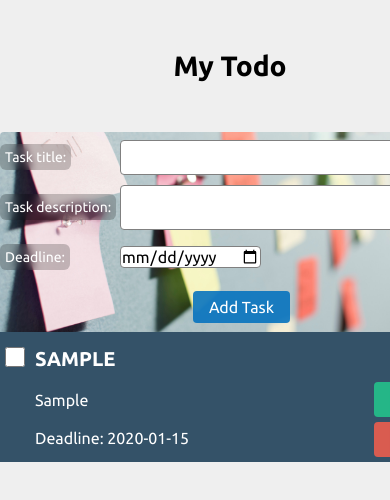
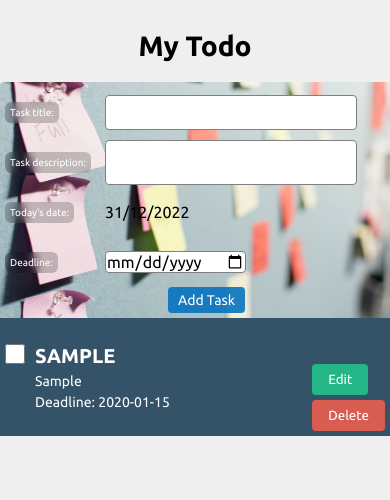
Before and after one commit to rodVieira021/react_myTodo, a React (Create React App) app: page / in a window 390 px wide. Both pictures are taken after typing "Sample", "Sample", "2020-01-15" into the empty fields and a click on the button "Add Task". Shown: the top 500 px of the page. Built offline with nearby package versions, Linux system fonts and the light colour scheme.

Commit message:
mediasFixed

```diff
--- a/src/App.css
+++ b/src/App.css
@@ -30,7 +30,7 @@
 }
 
 .container {
-  width: 1200px;
+  max-width: 1200px;
   margin: 0 auto;
   text-align: center;
 }
@@ -51,8 +51,7 @@
 
 .header {
   font-size: 48px;
-  margin-bottom: 50px;
-  padding-top: 50px;
+  margin: 30px 0 20px 0;
 }
 
 label {
@@ -66,7 +65,7 @@ label {
 
 .input-title {
   border: 1px solid gray;
-  width: 500px;
+  width: 90%;
   height: 35px;
   font-size: 16px;
   border-radius: 4px;
@@ -74,7 +73,7 @@ label {
 
 .input-task {
   border: 1px solid gray;
-  width: 800px;
+  width: 90%;
   height: 45px;
   font-size: 16px;
   border-radius: 4px;
@@ -110,7 +109,7 @@ label {
 /* TASKS */
 
 .task-container {
-  width: 1200px;
+  max-width: 1200px;
   margin: 0 auto;
   justify-content: space-between;
   background-color: rgb(52, 82, 104);
@@ -182,19 +181,10 @@ label {
 /* MEDIAS */
 
 @media (max-width: 1250px) {
-  .container {
-    width: 1000px;
-  }
   .input-container {
     padding: 10px;
-
     grid-template-columns: 200px 1fr;
     grid-template-rows: repeat(4, 50px);
-  }
-
-  .input-title,
-  .input-task {
-    width: 700px;
   }
 
   label {
@@ -216,12 +206,10 @@ label {
   }
 
   .task-container {
-    width: 1000px;
     font-size: 16px;
   }
 
   .task-container {
-    width: 1000px;
     font-size: 16px;
   }
   .btn-edit {
@@ -238,19 +226,11 @@ label {
 }
 
 @media (max-width: 990px) {
-  .container {
-    width: 800px;
-  }
   .input-container {
     padding: 10px;
 
     grid-template-columns: 200px 1fr;
     grid-template-rows: repeat(4, 50px);
-  }
-
-  .input-title,
-  .input-task {
-    width: 500px;
   }
 
   label {
@@ -272,12 +252,10 @@ label {
   }
 
   .task-container {
-    width: 800px;
     font-size: 16px;
   }
 
   .task-container {
-    width: 800px;
     font-size: 16px;
   }
   .btn-edit {
@@ -294,19 +272,11 @@ label {
 }
 
 @media (max-width: 770px) {
-  .container {
-    width: 600px;
-  }
   .input-container {
     padding: 10px;
 
     grid-template-columns: 150px 1fr;
     grid-template-rows: repeat(4, 50px);
-  }
-
-  .input-title,
-  .input-task {
-    width: 400px;
   }
 
   label {
@@ -328,7 +298,6 @@ label {
   }
 
   .task-container {
-    width: 600px;
     font-size: 16px;
   }
   .btn-edit {
@@ -344,19 +313,11 @@ label {
   }
 }
 
-@media (max-width: 460px) {
-  .container {
-    width: 460px;
-  }
+@media (max-width: 570px) {
   .input-container {
     padding: 0;
     grid-template-columns: 120px 1fr;
     grid-template-rows: repeat(4, 50px);
-  }
-
-  .input-title,
-  .input-task {
-    width: 320px;
   }
 
   label {
@@ -373,7 +334,6 @@ label {
   }
 
   .task-container {
-    width: 460px;
     font-size: 16px;
   }
   .btn-edit {
@@ -389,19 +349,11 @@ label {
   }
 }
 
-@media (max-width: 350px) {
-  .container {
-    width: 300px;
-  }
+@media (max-width: 445px) {
   .input-container {
     padding: 5px;
     grid-template-columns: 100px 1fr;
     grid-template-rows: repeat(4, 50px);
-  }
-
-  .input-title,
-  .input-task {
-    width: 180px;
   }
 
   label {
@@ -422,7 +374,6 @@ label {
   }
 
   .task-container {
-    width: 300px;
     font-size: 14px;
   }
   .btn-edit {
--- a/src/components/Main.js
+++ b/src/components/Main.js
@@ -11,21 +11,26 @@ const Main = () => {
   const [taskTitle, setTaskTitle] = useState("");
   const [taskInput, setTaskInput] = useState("");
   const [taskDate, setTaskDate] = useState("");
-  console.log(taskTitle);
+
   const addTaskReset = (e) => {
-    dispatch(
-      addTask({
-        id: tasks.length + 1,
-        title: taskTitle,
-        task: taskInput,
-        date: taskDate,
-      })
-    );
+    const Obj = {
+      id: tasks.length + 1,
+      title: taskTitle,
+      task: taskInput,
+      date: taskDate,
+    };
+    dispatch(addTask(Obj));
+    localStorage.setItem("tasks", JSON.stringify([...tasks, Obj]));
     setTaskTitle(" ");
     setTaskInput(" ");
     setTaskDate(" ");
   };
+  const current = new Date();
+  const today = `${current.getDate()}/${
+    current.getMonth() + 1
+  }/${current.getFullYear()}`;
 
+  console.log(today)
   return (
     <div>
       <div className="container">
@@ -53,7 +58,10 @@ const Main = () => {
             onChange={(b) => setTaskInput(b.target.value)}
           />
 
-          <label>Deadline: </label>
+          <label> Today's date: </label>
+          <p>{today}</p>
+
+          <label> Deadline: </label>
           <input
             className="input-date"
             type="date"
--- a/src/components/Task.js
+++ b/src/components/Task.js
@@ -31,7 +31,7 @@ const Task = ({
           defaultChecked={checkbox}
           onChange={() => setCheckBox(!checkbox)}
         />
-        <p
+        <div
           className="p-task"
           style={{
             textDecorationLine: checkbox ? "line-through" : "",
@@ -45,7 +45,7 @@ const Task = ({
               <p className="t-date">Deadline: {task.date}</p>
             </div>
           }
-        </p>
+        </div>
       </div>
       <div className="btn-task-container">
         <button className="btn-edit" onClick={() => editTaskNew()}>
```
